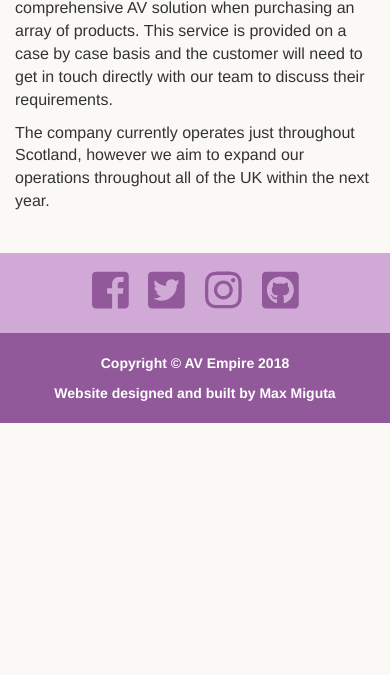
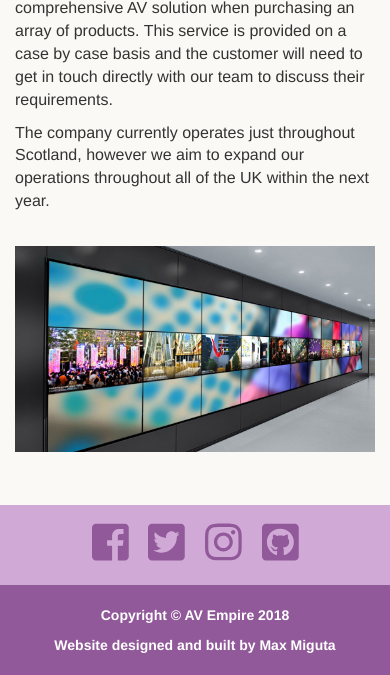
Before and after one commit to maxmiguta/project3, a Django app: page /about/ in a window 390 px wide. Shown: the part 577-1252 px from the top of the page. Before the commit the page ends 1000 px from the top, so only its background shows below. Run offline with Django 3.2, Linux system fonts and the light colour scheme; some libraries are stand-ins or nearby versions.

Commit message:
Updated some images

```diff
--- a/static/css/style.css
+++ b/static/css/style.css
@@ -176,6 +176,18 @@ article {
 /*Styling for About page*/
 .about-para {
 	font-size: 16px;
+}
+/*display the right image based on screen size*/
+.small-screen {
+	display: none;
+}
+@media (max-width: 575px) {
+	.large-screen {
+		display: none;
+	}
+	.small-screen {
+		display: block;
+	}
 }
 
 /*Styling for Categories page*/
--- a/templates/about.html
+++ b/templates/about.html
@@ -1,4 +1,5 @@
 {% extends 'base.html' %}
+{% load staticfiles %}
 
 {% block content %}
     <section class="container about-para">
@@ -13,5 +14,9 @@
         <p><strong>AV Empire</strong> is a small company established in early 2018 that primarily supplies many of the latest Audio Visual products through its online web store at very competitive prices. Our partners are some of the world's leading suppliers in AV communication, such as Sony, 3M, Bose and AMX. We also have a small team of experts who possess a wealth of technical knowledge and experience - they are fully qualified to offer comprehensive advice in relation to the best products that will fulfill your specific AV requirements, whatever those may be.</p>
         <p>Additionally, we offer an equipment <dfn>installation service</dfn> specially aimed at our business customers, who typically require a more comprehensive AV solution when purchasing an array of products. This service is provided on a case by case basis and the customer will need to get in touch directly with our team to discuss their requirements.</p>
         <p>The company currently operates just throughout Scotland, however we aim to expand our operations throughout all of the UK within the next year.</p>
+        <br>
+        <img class="img-responsive large-screen" src="{% static 'img/video_wall_small.jpg' %}" alt="Video Wall">
+        <img class="img-responsive small-screen" src="{% static 'img/video_wall.jpg' %}" alt="Video Wall">
+        <br>
     </section>
 {% endblock %}
```
Also changed, not shown: templates/index.html (+7 -1 lines), static/img/front_cover.jpg, static/img/logo.png, static/img/video_wall.jpg (added), static/img/video_wall_small.jpg (added).
